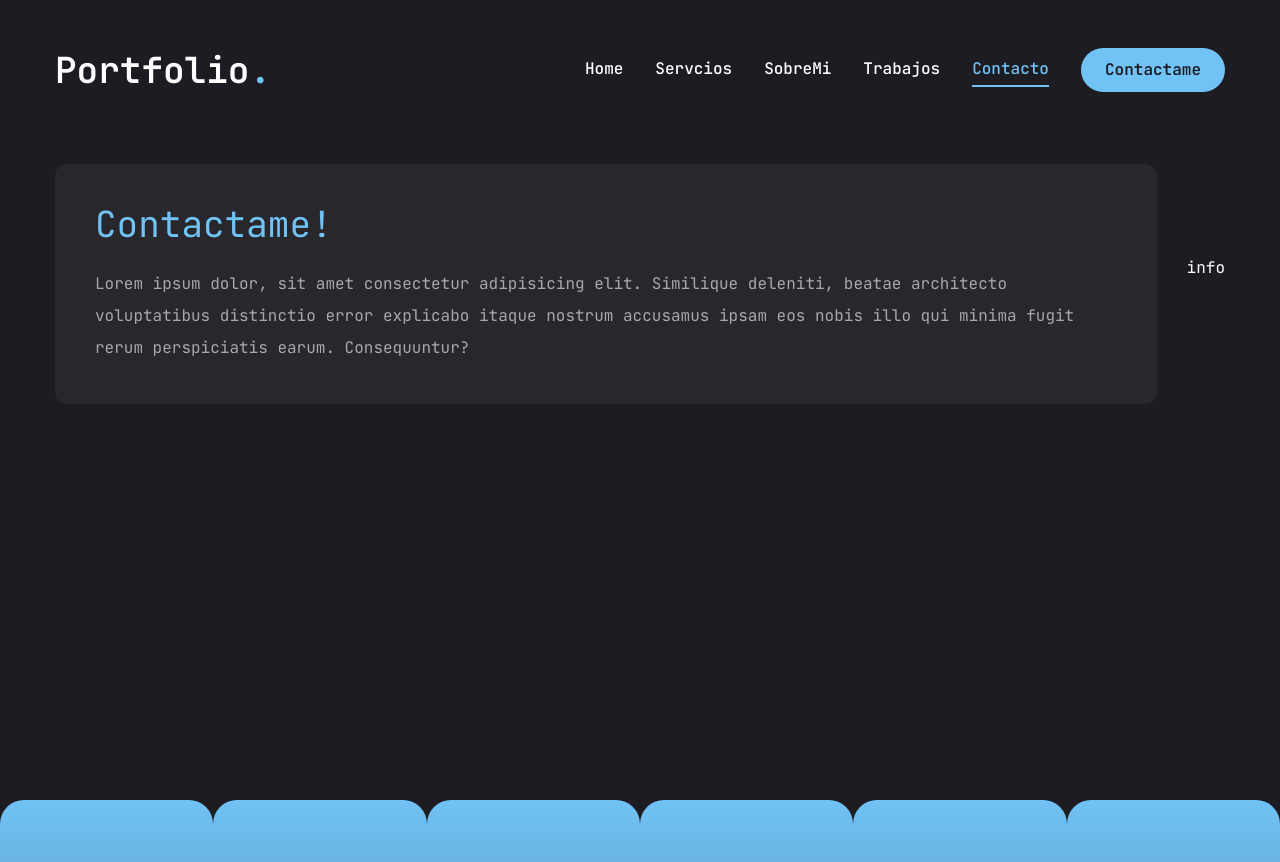
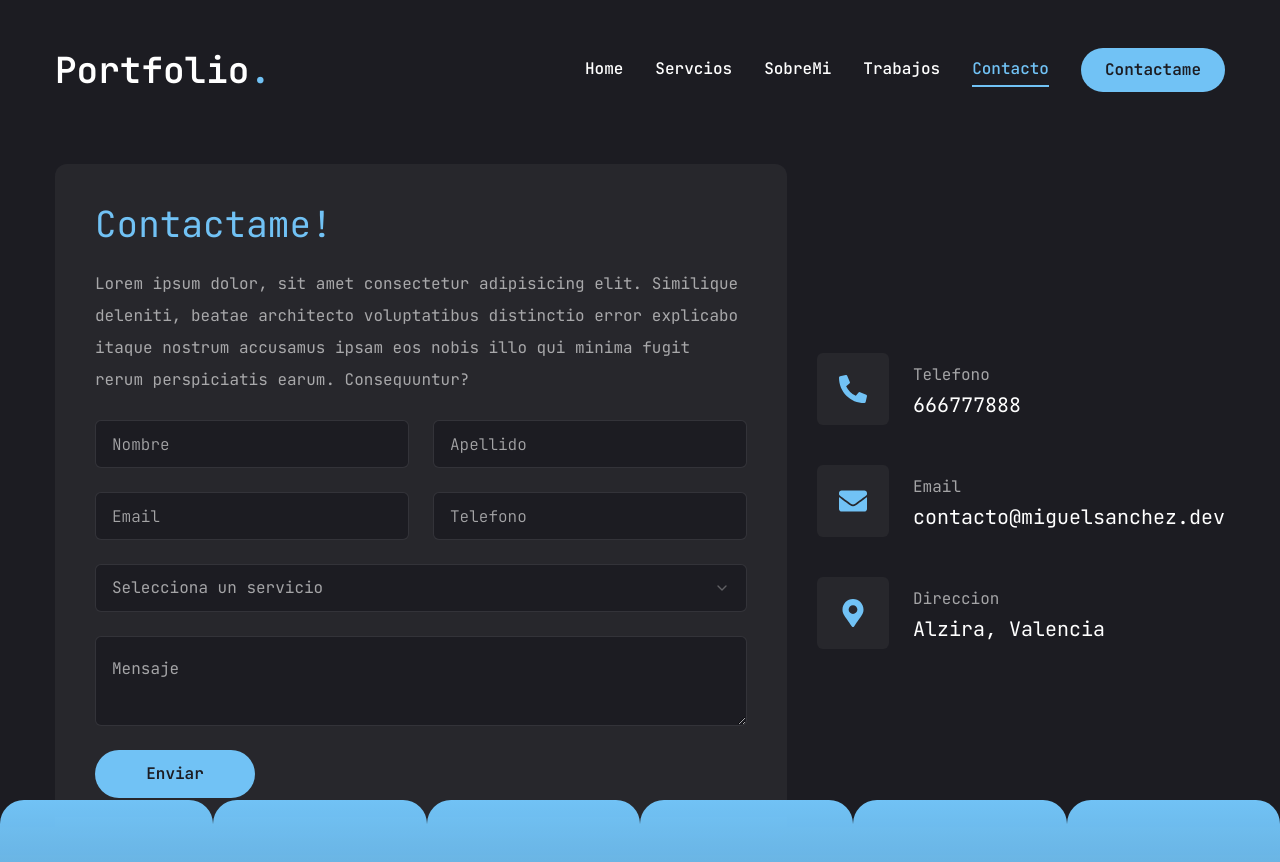
Before and after one commit to misama484/portfolio20, a Next.js app: page /Contact in a window 1280 px wide. Before the commit the page ends 800 px from the top, so only its background shows below. Built offline with nearby package versions, Linux system fonts and the light colour scheme.

Commit message:
finalizado contactPage desde idx

```diff
--- a/app/Contact/page.jsx
+++ b/app/Contact/page.jsx
@@ -40,12 +40,55 @@
           <div className="xl:h-[54%] ordere-2 xl:order-none">
             <form className="flex flex-col gap-6 p-10 bg-[#27272c] rounded-xl">
               <h3 className="text-4xl text-accent">Contactame!</h3>
-              <p className="text-white/60">Lorem ipsum dolor, sit amet consectetur adipisicing elit. Similique deleniti, beatae architecto voluptatibus distinctio error explicabo itaque nostrum accusamus ipsam eos nobis illo qui minima fugit rerum perspiciatis earum. Consequuntur?</p>
+              <p className="text-white/60">Lorem ipsum dolor, sit amet consectetur
+              adipisicing elit. Similique deleniti, beatae architecto voluptatibus
+              distinctio error explicabo itaque nostrum accusamus ipsam eos nobis
+              illo qui minima fugit rerum perspiciatis earum. Consequuntur?</p>
+              <div className="grid grid-cols-1 md:grid-cols-2 gap-6 ">
+                <Input type="firstname" placeholder="Nombre" />
+                <Input type="lastname" placeholder="Apellido"/>
+                <Input type="email" placeholder="Email"/>
+                <Input type="phone" placeholder="Telefono"/>
 
+              </div>
+              {/* Select service */}
+              <Select>
+                <SelectTrigger>
+                  <SelectValue placeholder= "Selecciona un servicio"/>
+                </SelectTrigger>
+                <SelectContent>
+                  <SelectGroup>
+                    <SelectLabel>Selecciona un servicio</SelectLabel>
+                    <SelectItem value="1">Desarrollo Web</SelectItem>
+                    <SelectItem value="2">Tienda online</SelectItem>
+                    <SelectItem value="3">App Movil</SelectItem>
+                  </SelectGroup>
+                </SelectContent>
+              </Select>
+              {/* TextArea */}
+              <Textarea placeholder="Mensaje"/>
+              <Button size="md" className="max-w-40">Enviar</Button>
             </form>
+
           </div>
           {/* info */}
-          <div className="flex-1 flex items-center xl:justify-end order-1 xl:order-none mb-8 xk:mb-0">info</div>
+          <div className="flex-1 flex items-center xl:justify-end order-1 xl:order-none mb-8 xl:mb-0">
+            <ul className="flex flex-col gap-10">
+              {info.map((item, index) =>{
+                return(
+                  <li ket={index} className="flex items-center gap-6">
+                    <div className="w-[52px] h-[52px] xl:w-[72px] xl:h-[72px] bg-[#27272c] text-accent rounded-md flex items-center justify-center">
+                      <div className="text-[28px]">{item.icon}</div>
+                    </div>
+                    <div className="flex-1">
+                      <p className="text-white/60">{item.title}</p>
+                      <h3 className="text-xl">{item.description}</h3>
+                    </div>
+                  </li>
+                )
+              })}
+            </ul>
+          </div>
         </div>
       </div>
     </motion.section>
--- a/app/layout.jsx
+++ b/app/layout.jsx
@@ -13,8 +13,8 @@
 });
 
 export const metadata = {
-  title: "Create Next App",
-  description: "Generated by create next app",
+  title: "Miguel Sanchez - Portfolio",
+  description: "Desarrollador de software-web",
 };
 
 export default function RootLayout({ children }) {
--- a/components/ui/input.jsx
+++ b/components/ui/input.jsx
@@ -7,7 +7,7 @@
     (<input
       type={type}
       className={cn(
-        "flex h-10 w-full rounded-md border border-slate-200 bg-white px-3 py-2 text-sm ring-offset-white file:border-0 file:bg-transparent file:text-sm file:font-medium placeholder:text-slate-500 focus-visible:outline-none focus-visible:ring-2 focus-visible:ring-slate-950 focus-visible:ring-offset-2 disabled:cursor-not-allowed disabled:opacity-50 dark:border-slate-800 dark:bg-slate-950 dark:ring-offset-slate-950 dark:placeholder:text-slate-400 dark:focus-visible:ring-slate-300",
+        "flex h-[48px] rounded-md border border-white/10 focus:border-accent font-light bg-primary px-4 py-5 text-base placeholder:text-white/60 outline-none",
         className
       )}
       ref={ref}
--- a/components/ui/select.jsx
+++ b/components/ui/select.jsx
@@ -16,7 +16,7 @@
   <SelectPrimitive.Trigger
     ref={ref}
     className={cn(
-      "flex h-10 w-full items-center justify-between rounded-md border border-slate-200 bg-white px-3 py-2 text-sm ring-offset-white placeholder:text-slate-500 focus:outline-none focus:ring-2 focus:ring-slate-950 focus:ring-offset-2 disabled:cursor-not-allowed disabled:opacity-50 [&>span]:line-clamp-1 dark:border-slate-800 dark:bg-slate-950 dark:ring-offset-slate-950 dark:placeholder:text-slate-400 dark:focus:ring-slate-300",
+      "flex h-[48px] w-full items-center justify-between rounded-md border border-white/10 bg-primary px-4 py-5 text-base text-white/60 placeholder:text-white/10 focus:border-accent outline-none",
       className
     )}
     {...props}>
@@ -54,7 +54,7 @@
     <SelectPrimitive.Content
       ref={ref}
       className={cn(
-        "relative z-50 max-h-96 min-w-[8rem] overflow-hidden rounded-md border border-slate-200 bg-white text-slate-950 shadow-md data-[state=open]:animate-in data-[state=closed]:animate-out data-[state=closed]:fade-out-0 data-[state=open]:fade-in-0 data-[state=closed]:zoom-out-95 data-[state=open]:zoom-in-95 data-[side=bottom]:slide-in-from-top-2 data-[side=left]:slide-in-from-right-2 data-[side=right]:slide-in-from-left-2 data-[side=top]:slide-in-from-bottom-2 dark:border-slate-800 dark:bg-slate-950 dark:text-slate-50",
+        "relative z-50 max-h-96 min-w-[8rem] overflow-hidden rounded-md border border-white/10 bg-primary text-white/60 shadow-md data-[state=open]:animate-in data-[state=closed]:animate-out data-[state=closed]:fade-out-0 data-[state=open]:fade-in-0 data-[state=closed]:zoom-out-95 data-[state=open]:zoom-in-95 data-[side=bottom]:slide-in-from-top-2 data-[side=left]:slide-in-from-right-2 data-[side=right]:slide-in-from-left-2 data-[side=top]:slide-in-from-bottom-2 dark:border-slate-800 dark:bg-slate-950 dark:text-slate-50",
         position === "popper" &&
           "data-[side=bottom]:translate-y-1 data-[side=left]:-translate-x-1 data-[side=right]:translate-x-1 data-[side=top]:-translate-y-1",
         className
@@ -85,7 +85,7 @@
   <SelectPrimitive.Item
     ref={ref}
     className={cn(
-      "relative flex w-full cursor-default select-none items-center rounded-sm py-1.5 pl-8 pr-2 text-sm outline-none focus:bg-slate-100 focus:text-slate-900 data-[disabled]:pointer-events-none data-[disabled]:opacity-50 dark:focus:bg-slate-800 dark:focus:text-slate-50",
+      "relative flex w-full cursor-default select-none items-center rounded-sm py-1.5 pl-8 pr-2 text-sm outline-none focus:bg-accent focus:text-primary data-[disabled]:pointer-events-none data-[disabled]:opacity-50 dark:focus:bg-slate-800 dark:focus:text-slate-50",
       className
     )}
     {...props}>
--- a/components/ui/textarea.jsx
+++ b/components/ui/textarea.jsx
@@ -6,7 +6,7 @@
   return (
     (<textarea
       className={cn(
-        "flex min-h-[80px] w-full rounded-md border border-slate-200 bg-white px-3 py-2 text-sm ring-offset-white placeholder:text-slate-500 focus-visible:outline-none focus-visible:ring-2 focus-visible:ring-slate-950 focus-visible:ring-offset-2 disabled:cursor-not-allowed disabled:opacity-50 dark:border-slate-800 dark:bg-slate-950 dark:ring-offset-slate-950 dark:placeholder:text-slate-400 dark:focus-visible:ring-slate-300",
+        "flex min-h-[80px] w-full rounded-md border border-white/10 bg-primary px-4 py-5 text-base placeholder:text-white/60 focus-visible:outline-none focus-visible:ring-1 focus-visible:ring-accent focus-visible:ring-offset-0 disabled:cursor-not-allowed disabled:opacity-50",
         className
       )}
       ref={ref}
```
Also changed, not shown: 1 other file (tests, documents, lock files or other folders).
